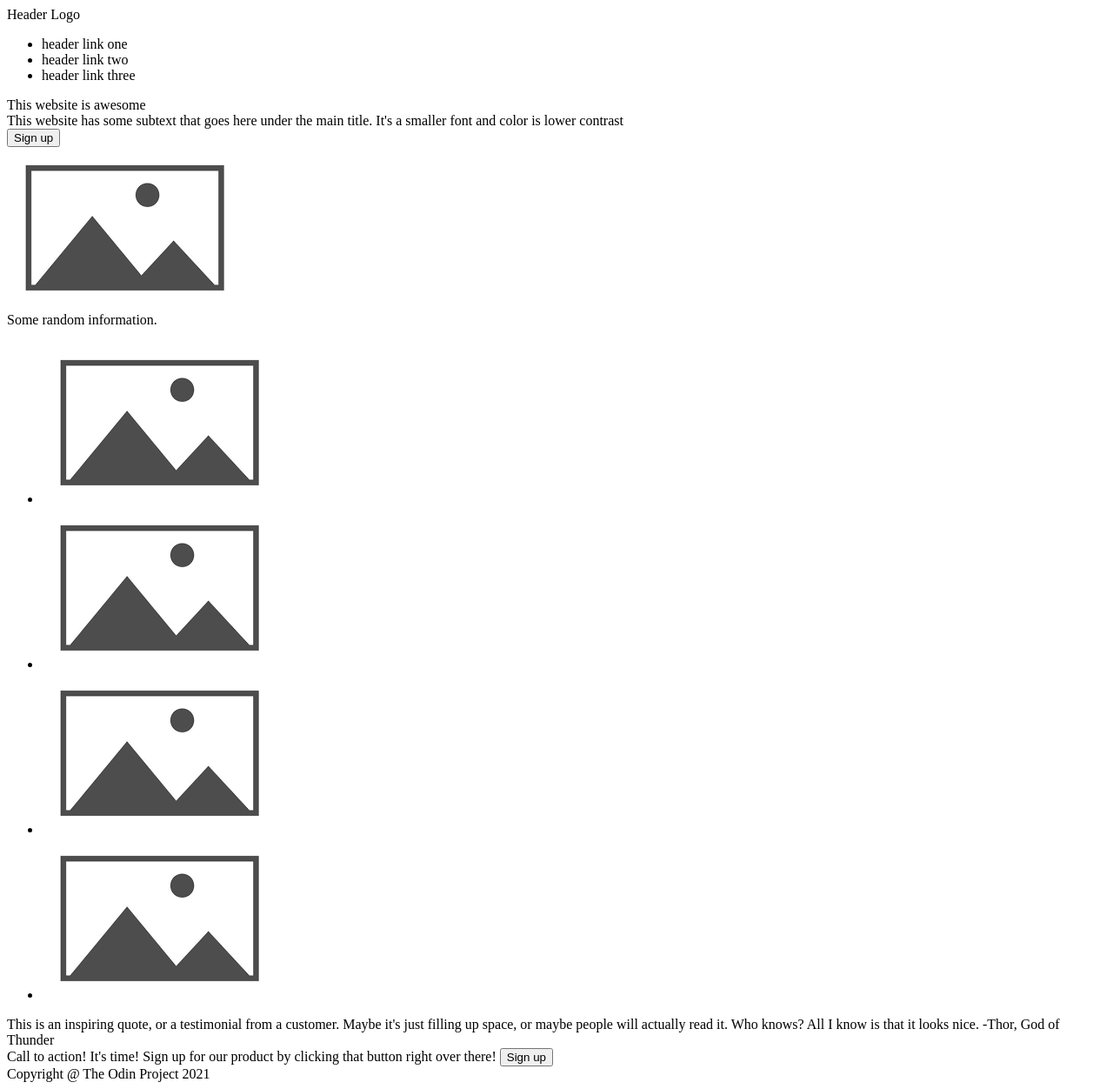
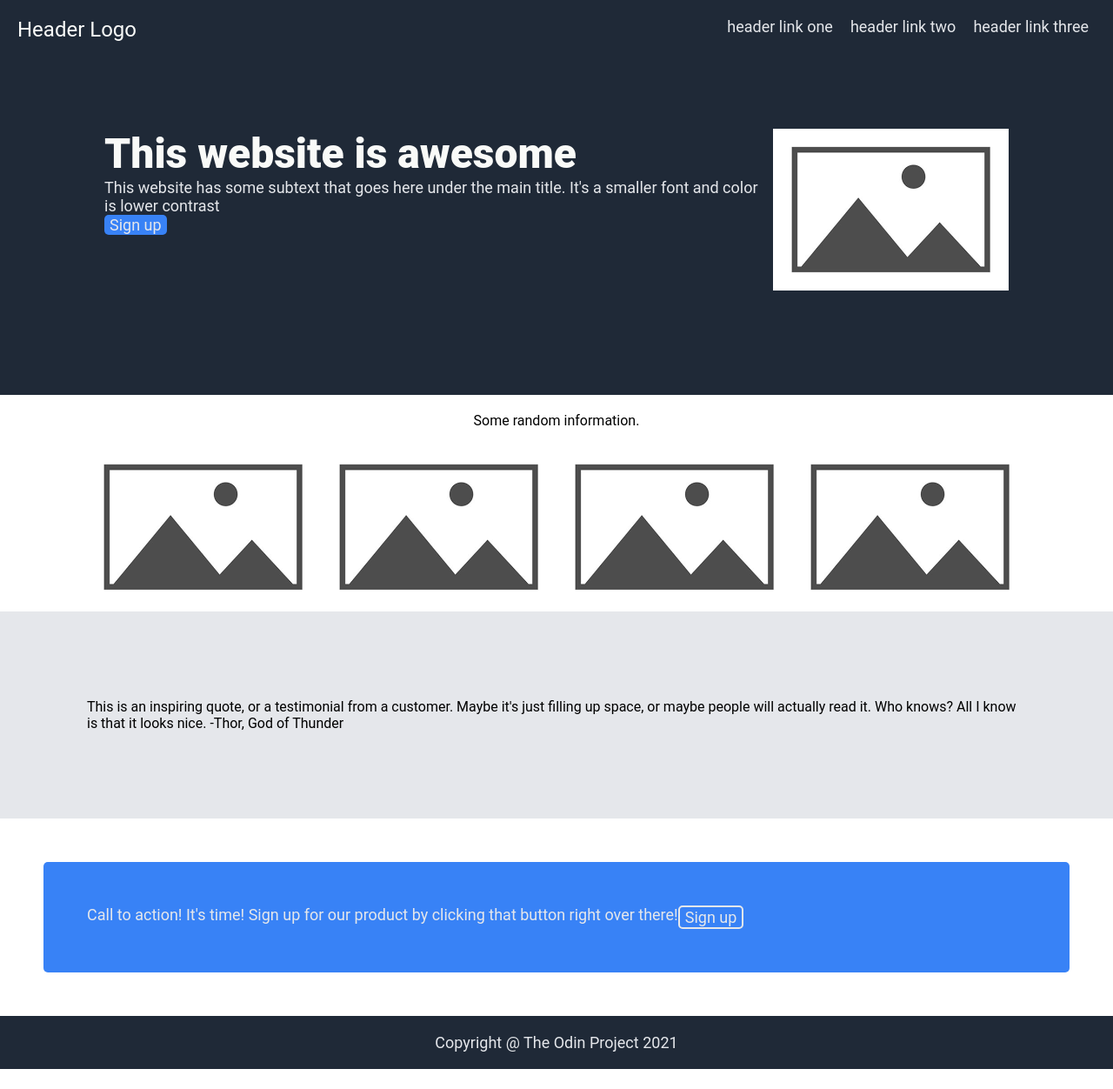
Before and after one commit to notpearlz/landing-page, a plain HTML site: page index.html in a window 1280 px wide. Shown: the whole page at 87% size. After the commit the page ends 1229 px from the top, so only its background shows below. Drawn offline with Linux system fonts and the light colour scheme.

Commit message:
added basic css content

```diff
--- a/index.html
+++ b/index.html
@@ -2,6 +2,7 @@
 <html>
     <head>
         <meta charset="UTF-8">
+        <link rel="stylesheet" href="styles.css">
         <title>Landing Page</title>
     </head>
     <body>
@@ -9,24 +10,26 @@
 
             <div class="top">
 
-                <div>
+                <div class="logo">
                     Header Logo
-                </div>
 
-                <ul>
+                    <ul class="secondary-text">
                         <li><a>header link one</a></li>
                         <li><a>header link two</a></li>
                         <li><a>header link three</a></li>
                     </ul>
                 </div>
 
+
+            </div>
+
             <div class="bottom">
                 <div class="text">
-                    <div>This website is awesome</div>
-                    <div>This website has some subtext that goes here under the main title. It's a smaller font and color is lower contrast</div>
-                    <button class="sign-up">Sign up</button>
+                    <div class="main-text">This website is awesome</div>
+                    <div class="secondary-text">This website has some subtext that goes here under the main title. It's a smaller font and color is lower contrast</div>
+                    <button class="sign-up round">Sign up</button>
                 </div>
-                <img src="./images/placeholder.png">
+                <img src="images/placeholder.png">
             </div>
 
         </div>
@@ -34,27 +37,31 @@
 
 
         <div class="body">
+            <div class="text">
                 Some random information.
+            </div>
 
             <ul>
-                <li><img src="./images/placeholder.png"></li>
-                <li><img src="./images/placeholder.png"></li>
-                <li><img src="./images/placeholder.png"></li>
-                <li><img src="./images/placeholder.png"></li>
+                <li><img src="images/placeholder.png"></li>
+                <li><img src="images/placeholder.png"></li>
+                <li><img src="images/placeholder.png"></li>
+                <li><img src="images/placeholder.png"></li>
             </ul>
+        </div>
 
 
-            <div>
+        <div class="quote">
             This is an inspiring quote, or a testimonial from a customer. Maybe it's just filling up space, or maybe people will actually read it. Who knows? All I know is that it looks nice.
             -Thor, God of Thunder
         </div>
 
 
-            <div>
+        <div class="action round">
+            <div class="secondary-text">
                 Call to action! It's time!
                 Sign up for our product by clicking that button right over there!
-                <button class="sign-up">Sign up</button>
             </div>
+            <button class="sign-up round">Sign up</button>
         </div>
 
 
@@ -63,7 +70,5 @@
             Copyright @ The Odin Project 2021
         </div>
 
-
-
     </body>
 </html>
--- a/styles.css
+++ b/styles.css
@@ -0,0 +1,139 @@
+*{
+    font-family: Roboto;
+}
+
+body{
+    margin: 0;
+    padding: 0;
+    height: 100vh;
+    display: flex;
+    flex-direction: column;
+}
+
+ul{
+    padding: 0;
+    margin: 0;
+    list-style: none;
+}
+
+a{
+    text-decoration: none;
+}
+
+
+
+
+
+
+.round{
+    border-radius: 5px;
+}
+
+.sign-up{
+    background-color: #3882F6;
+    border: 0;
+}
+
+
+
+
+
+
+.header, .footer{
+    padding: 20px;
+    background-color: #1F2937;
+}
+
+.header .logo{
+    font-size: 24px;
+    color: #F9FAF8;
+}
+
+.header .secondary-text, .action .secondary-text, .footer, .sign-up{
+    font-size: 18px;
+    color: #E5E7EB;
+}
+
+.header .main-text{
+    font-size: 48px;
+    font-weight: 900;
+    color: #F9FAF8;
+}
+
+.header .logo{
+    display: flex;
+    justify-content: space-between;
+}
+
+.header ul{
+    display: flex;
+    gap: 20px;
+    padding-right: 8px;
+}
+
+.header .bottom{
+    margin: 100px;
+    display: flex;
+    justify-content: space-between;
+
+}
+
+
+
+.body{
+    display: flex;
+    flex-direction: column;
+    flex: 1;
+}
+
+
+.body .text{
+    text-align: center;
+    margin: 20px;
+}
+
+.body ul{
+    margin: 0;
+    padding: 0;
+    display: flex;
+    justify-content: center;
+    align-items: center;
+}
+
+
+
+
+
+.quote{
+    background-color: #E5E7EB;
+    padding: 100px;
+    display: flex;
+}
+
+
+
+
+
+.action{
+    margin: 50px;
+    padding: 50px;
+    background-color: #3882F6;
+    display: flex;
+}
+
+.action .sign-up{
+    border: #E5E7EB 2px solid;
+}
+
+
+
+
+
+
+
+
+.footer{
+    display: flex;
+    justify-content: center;
+    align-items: center;
+}
```
Also changed, not shown: images/01.png (added), images/02.png (added). Lines whose indentation alone changed are shown as unchanged.
